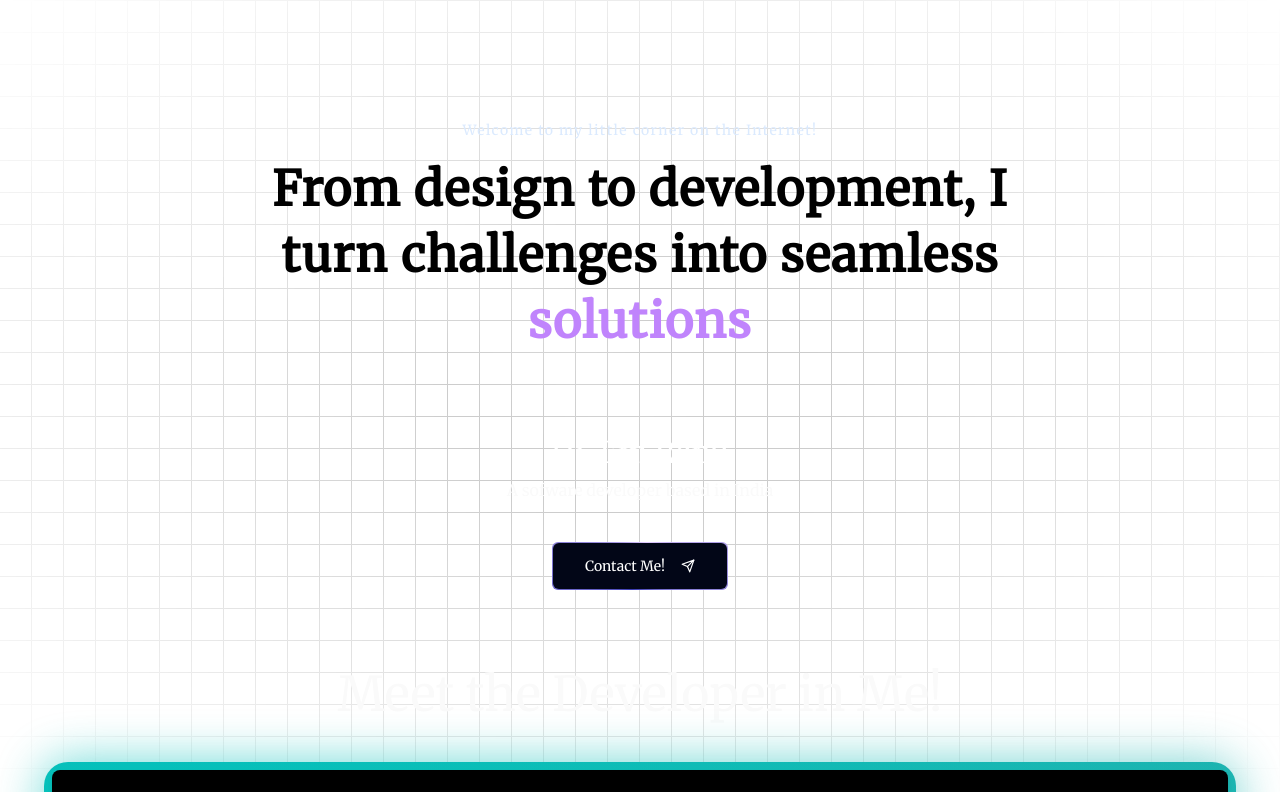
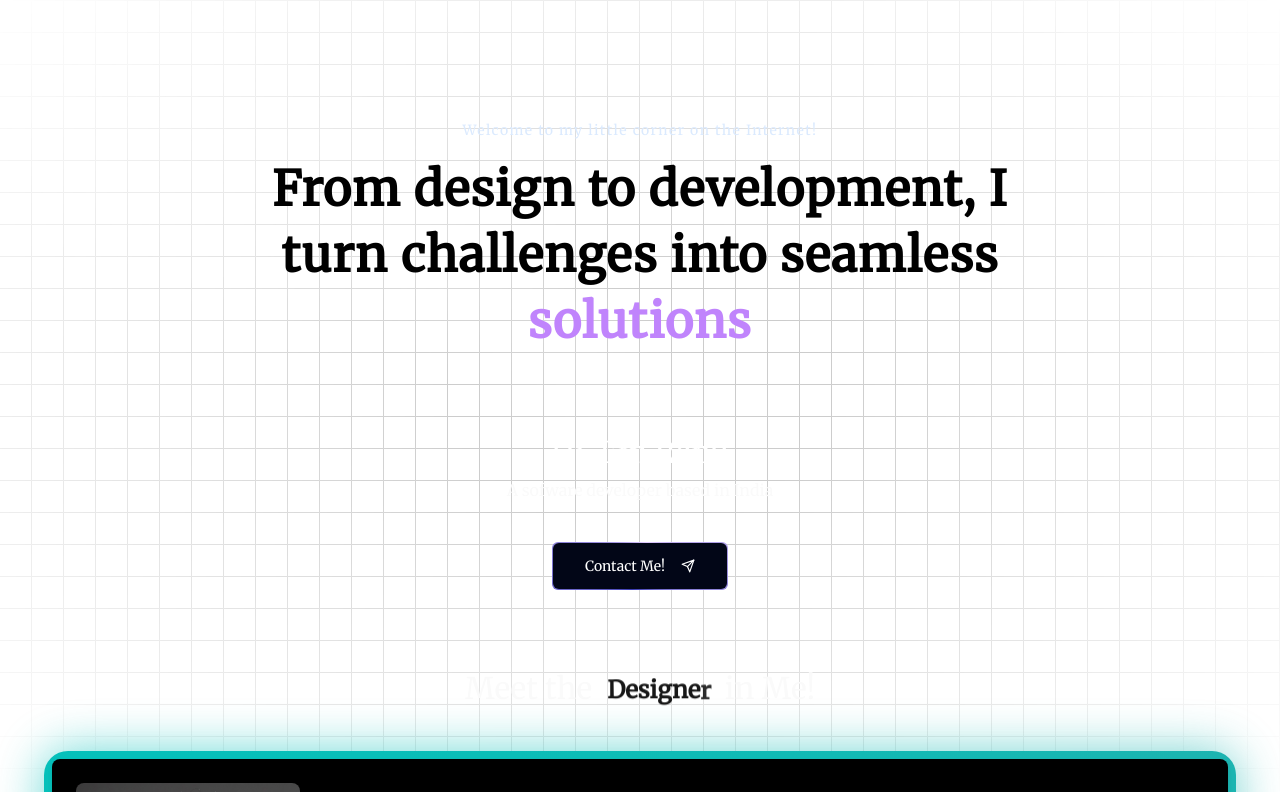
Before and after one commit to renurao1306/meet-renu, a Next.js app: page / in a window 1280 px wide. Shown: the top 792 px of the page. Built offline with nearby package versions, Linux system fonts and the light colour scheme.

Commit message:
added FlipWords component; updated About component to use FlipWords for dynamic text display

```diff
--- a/app/page.tsx
+++ b/app/page.tsx
@@ -12,7 +12,7 @@ export default function Home() {
         <FloatingNav navItems={[{ name: 'Home', link: '/', icon: <FaHome /> }, { name: 'About', link: '/' }]} />
         <Main />
         <About />
-        {/* <Test /> */}
+        <Test />
       </div>
     </main>
   );
--- a/components/About.tsx
+++ b/components/About.tsx
@@ -1,11 +1,14 @@
 import React from "react";
-import { LampDemo } from "@/components/ui/Lamp";
 import ProfileCard from "./profile-card";
+import { FlipWords } from "./ui/FlipWords";
+
+const words = ["Developer", "Innovator", "Designer", "Engineer", "Creator", "Explorer"];
+
 
 const About = () => {
   return (
     <>
-    <p className="text-white-100 text-center text-5xl relative mt-20 mb-10">Meet the Developer in Me!</p>
+    <div className="text-white-100 text-center text-3xl relative mt-20 mb-10">Meet the <FlipWords words={words} duration={2000} className="text-2xl font-bold" />in Me!</div>
       <ProfileCard />
     </>
   );
--- a/components/Test.tsx
+++ b/components/Test.tsx
@@ -1,15 +1,15 @@
 import React from "react";
 import { BackgroundGradient } from "./ui/BackgroundGradient";
+import { FlipWords } from "./ui/FlipWords";
+
+const words = ["Developer", "Innovator", "Coder", "Engineer", "Problem Solver", "Technophile"];
+
 
 const Test = () => {
   return (
-    <BackgroundGradient
-      containerClassName=""
-      className="text-center text-white"
-      animate={true}
-    >
-      <h1 className="text-4xl font-bold">Welcome to My Page</h1>
-    </BackgroundGradient>
+    <div className="text-white-100 text-center text-3xl relative mt-20 mb-10">Meet the
+      <FlipWords words={words} duration={2000} className="text-2xl font-bold" />in Me!</div>
+
   );
 };
 
--- /dev/null
+++ b/components/ui/FlipWords.tsx
@@ -0,0 +1,98 @@
+"use client";
+import React, { useCallback, useEffect, useRef, useState } from "react";
+import { AnimatePresence, motion, LayoutGroup } from "framer-motion";
+import { cn } from "@/lib/utils";
+
+export const FlipWords = ({
+  words,
+  duration = 3000,
+  className,
+}: {
+  words: string[];
+  duration?: number;
+  className?: string;
+}) => {
+  const [currentWord, setCurrentWord] = useState(words[0]);
+  const [isAnimating, setIsAnimating] = useState<boolean>(false);
+
+  // thanks for the fix Julian - https://github.com/Julian-AT
+  const startAnimation = useCallback(() => {
+    const word = words[words.indexOf(currentWord) + 1] || words[0];
+    setCurrentWord(word);
+    setIsAnimating(true);
+  }, [currentWord, words]);
+
+  useEffect(() => {
+    if (!isAnimating)
+      setTimeout(() => {
+        startAnimation();
+      }, duration);
+  }, [isAnimating, duration, startAnimation]);
+
+  return (
+    <AnimatePresence
+      onExitComplete={() => {
+        setIsAnimating(false);
+      }}
+    >
+      <motion.div
+        initial={{
+          opacity: 0,
+          y: 10,
+        }}
+        animate={{
+          opacity: 1,
+          y: 0,
+        }}
+        transition={{
+          type: "spring",
+          stiffness: 100,
+          damping: 10,
+        }}
+        exit={{
+          opacity: 0,
+          y: -40,
+          x: 40,
+          filter: "blur(8px)",
+          scale: 2,
+          position: "absolute",
+        }}
+        className={cn(
+          "z-10 inline-block relative text-left text-neutral-900 dark:text-neutral-100 px-2",
+          className
+        )}
+        key={currentWord}
+      >
+        {/* edit suggested by Sajal: https://x.com/DewanganSajal */}
+        {currentWord.split(" ").map((word, wordIndex) => (
+          <motion.span
+            key={word + wordIndex}
+            initial={{ opacity: 0, y: 10, filter: "blur(8px)" }}
+            animate={{ opacity: 1, y: 0, filter: "blur(0px)" }}
+            transition={{
+              delay: wordIndex * 0.3,
+              duration: 0.3,
+            }}
+            className="inline-block whitespace-nowrap"
+          >
+            {word.split("").map((letter, letterIndex) => (
+              <motion.span
+                key={word + letterIndex}
+                initial={{ opacity: 0, y: 10, filter: "blur(8px)" }}
+                animate={{ opacity: 1, y: 0, filter: "blur(0px)" }}
+                transition={{
+                  delay: wordIndex * 0.3 + letterIndex * 0.05,
+                  duration: 0.2,
+                }}
+                className="inline-block"
+              >
+                {letter}
+              </motion.span>
+            ))}
+            <span className="inline-block">&nbsp;</span>
+          </motion.span>
+        ))}
+      </motion.div>
+    </AnimatePresence>
+  );
+};
```
